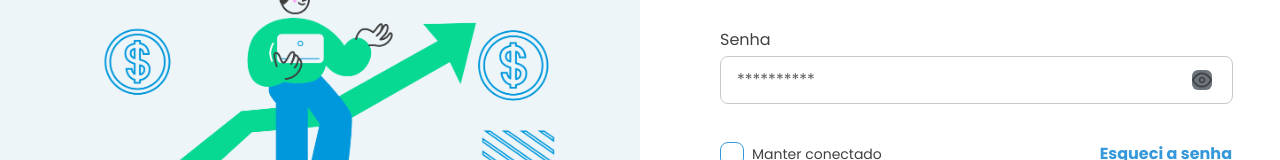
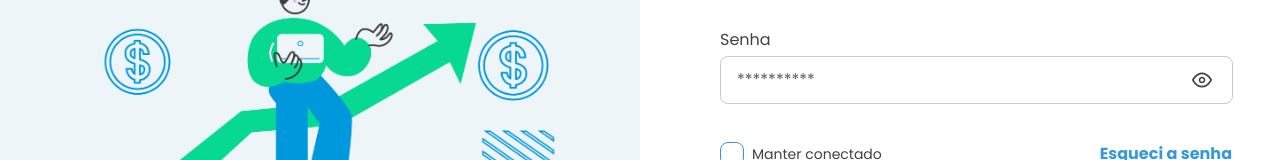
Before and after one commit to BoaConta/boaconta-front, a React (Create React App) app: page / in a window 1280 px wide. In both pictures the pointer is over the button 1202 px from the left and 332 px from the top of the page. Shown: the part 253-413 px from the top of the page. Built offline with nearby package versions, Linux system fonts and the light colour scheme.

Commit message:
BOAC-54 css amended

```diff
--- a/src/assets/css/index-mobile.css
+++ b/src/assets/css/index-mobile.css
@@ -249,6 +249,10 @@
     /* 150% */
   }
 
+  .eye-btn:hover {
+		background: transparent !important;
+	}
+
   .divider {
     display: flex;
     align-items: center;
--- a/src/assets/css/index.css
+++ b/src/assets/css/index.css
@@ -252,3 +252,7 @@ button {
 align-items: center;
 gap: 0.25rem;
 }
+
+.eye-btn:hover {
+  background: transparent !important;
+}
--- a/src/assets/css/login-desktop.css
+++ b/src/assets/css/login-desktop.css
@@ -235,18 +235,18 @@
 		gap: 0.5rem;
 		margin: 0 !important;
 		padding: 0 !important;
-	  }
+	}
 
-	  .form-check-input {
+	.form-check-input {
 		width: 1.5rem;
 		height: 1.5rem;
 		border-radius: 0.5rem !important;
 		border: 0.0625rem solid var(--Primary, #3498DB);
 		margin: 0 !important;
 		padding: 0 !important;
-	  }
+	}
 
-	  .form-check-label {
+	.form-check-label {
 		color: var(--Gray-800, var(--Color-Typography-2-color-typography-2-pure, #414141));
 
 		/* Body/Medium Regular */
@@ -256,8 +256,11 @@
 		font-weight: 400;
 		line-height: 1.25rem;
 		/* 142.857% */
-	  }
+	}
 
+	.eye-btn:hover {
+		background: transparent !important;
+	}
 
 	.link {
 		display: flex;
--- a/src/assets/css/login-mobile.css
+++ b/src/assets/css/login-mobile.css
@@ -183,6 +183,10 @@
     z-index: 2;
   }
 
+  .eye-btn:hover {
+		background: transparent !important;
+	}
+
   .eye-btn img {
     width: 1.25rem;
     /* Ajuste conforme necessário */
--- a/src/assets/css/login-tablet-notebook.css
+++ b/src/assets/css/login-tablet-notebook.css
@@ -222,6 +222,10 @@
 		/* Ajuste conforme necessário */
 	}
 
+	.eye-btn:hover {
+		background: transparent !important;
+	}
+
 	.divider {
 		margin: 0 !important;
 	}
@@ -312,6 +316,10 @@
 		/* 150% */
 	}
 
+	.g-btn:hover {
+		background-color: #bb2d3b !important;
+	}
+
 	.text-center {
 		display: flex;
 		width: 50.15%;
--- a/src/index.js
+++ b/src/index.js
@@ -1,6 +1,6 @@
 import React from 'react';
 import ReactDOM from 'react-dom';
-import './reset-global.css'
+import './assets/css/reset-global.css'
 import 'bootstrap/dist/css/bootstrap.min.css';
 import './assets/css/login-mobile.css';
 import './assets/css/login-desktop.css';
```
Also changed, not shown: src/assets/css/reset-global.css (renamed from src/reset-global.css).
